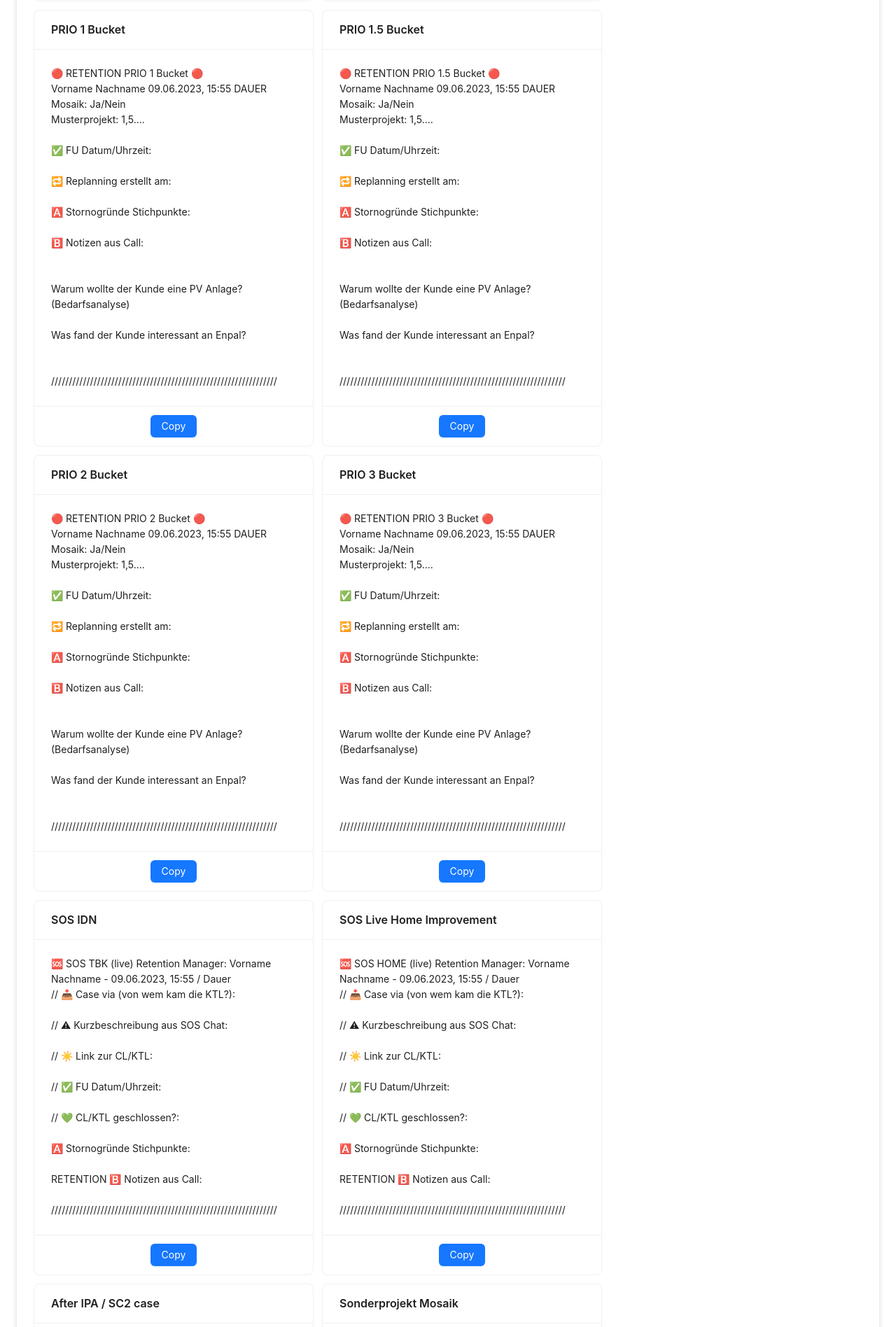
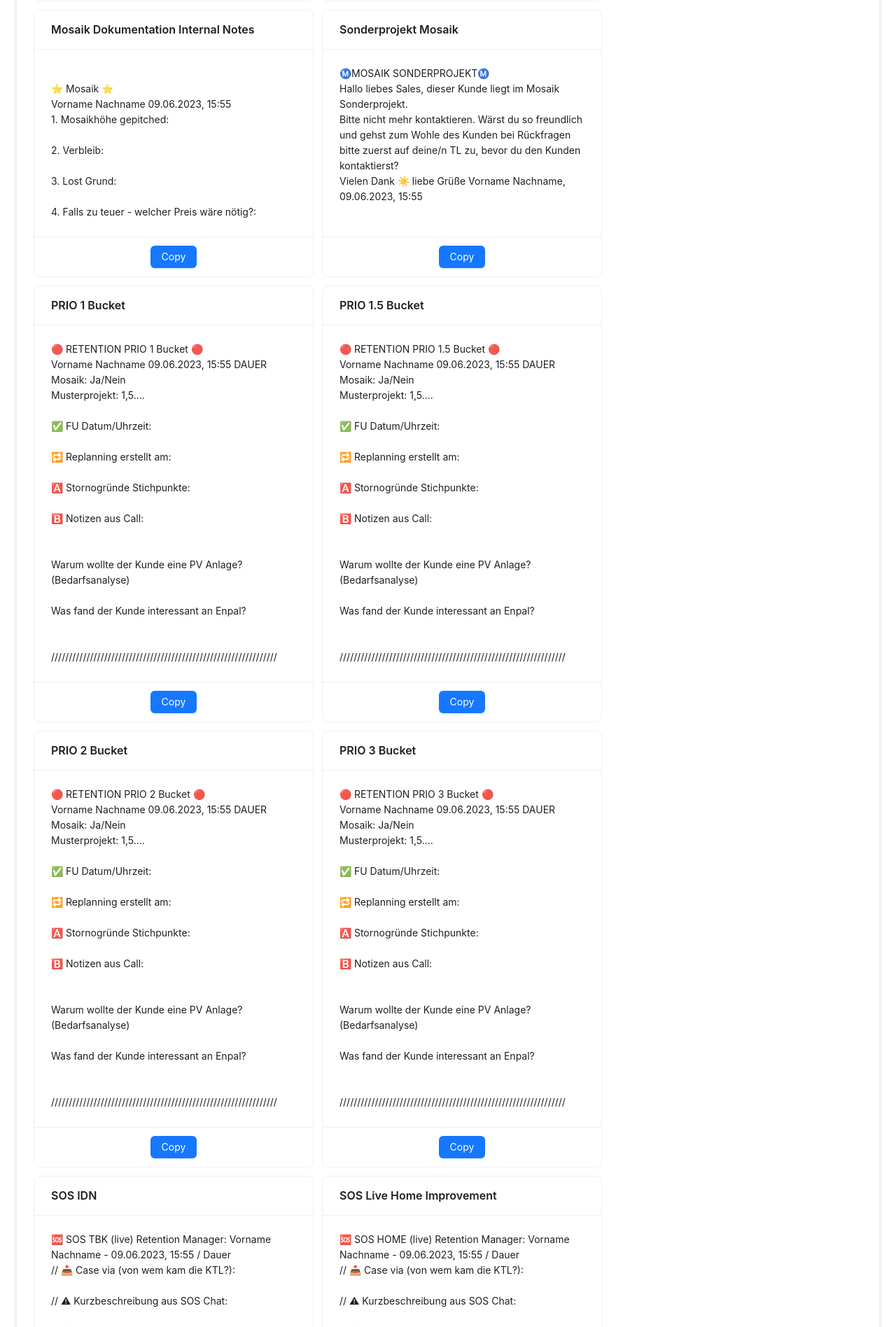
Before and after one commit to marcomuser/clippy, a React (Vite) app: page / in a window 1280 px wide. Shown: the part 704-2600 px from the top of the page at 70% size. Built offline with nearby package versions, Linux system fonts and the light colour scheme.

Commit message:
Update CopyCards.tsx

```diff
--- a/src/components/CopyCards/CopyCards.tsx
+++ b/src/components/CopyCards/CopyCards.tsx
@@ -28,7 +28,7 @@
   return (
     <section className={styles.cards}>
       <CopyCard form={form} title="Nicht erreicht">
-        <br /> NE {firstName} {surname} {dateTime} ❌
+        <br />  {firstName} {surname} {dateTime} ❌ Nicht erreicht
       </CopyCard>
 
       <CopyCard form={form} title="Kunde noch nicht erreicht">
@@ -46,6 +46,32 @@
         <br />
         ////////////////////////////////////////////////////////////////
       </CopyCard>
+
+  <CopyCard form={form} title="Mosaik Dokumentation Internal Notes">
+        <br /> ⭐ Mosaik ⭐
+    <br /> {firstName} {surname} {dateTime}
+    <br /> 1. Mosaikhöhe gepitched:
+    <br />
+    <br /> 2. Verbleib:
+    <br />
+    <br /> 3. Lost Grund:
+    <br />
+    <br /> 4. Falls zu teuer - welcher Preis wäre nötig?:
+    <br />
+
+      </CopyCard>
+
+
+<CopyCard form={form} title="Sonderprojekt Mosaik">
+        Ⓜ️MOSAIK SONDERPROJEKTⓂ️
+        <br />
+        Hallo liebes Sales, dieser Kunde liegt im Mosaik Sonderprojekt.
+        <br /> Bitte nicht mehr kontaktieren. Wärst du so freundlich und gehst zum
+        Wohle des Kunden bei Rückfragen bitte zuerst auf deine/n TL zu, bevor du
+        den Kunden kontaktierst?
+        <br /> Vielen Dank ☀️ liebe Grüße {firstName} {surname}, {dateTime}
+      </CopyCard>
+
 
 <CopyCard form={form} title="PRIO 1 Bucket">
         🔴 RETENTION PRIO 1 Bucket 🔴 <br />
@@ -189,27 +215,7 @@
         ////////////////////////////////////////////////////////////////
       </CopyCard>
 
-      <CopyCard form={form} title="After IPA / SC2 case ">
-        ☀️Kunde im Retention Prozess ☀️
-        <br />
-        Hallo liebe/r Seller/in 🙂, dieser Kunde wurde vom Retention
-        zurückgewonnen. Deshalb übernimmt Retention die weitere Kommunikation
-        und diesen SC2, samt Terminierung. Wärst du so freundlich und gehst zum
-        Wohle des Kunden bei Rückfragen bitte zuerst auf deine/n TL zu, bevor du
-        den Kunden kontaktierst? Dein/e TL ist herzlich eingeladen sich beim Retention Lead zu melden, falls es Fragen gibt.
-        <br />
-        Vielen Dank und liebe Grüße {firstName} {surname}, {dateTime}
-      </CopyCard>
 
-       <CopyCard form={form} title="Sonderprojekt Mosaik">
-        Ⓜ️MOSAIK SONDERPROJEKTⓂ️
-        <br />
-        Hallo liebes Sales, dieser Kunde liegt im Mosaik Sonderprojekt.
-        <br /> Bitte nicht mehr kontaktieren.
-        <br /> Vielen Dank ☀️
-        <br />
-        Vielen Dank und liebe Grüße {firstName} {surname}, {dateTime}
-      </CopyCard>
     </section>
   );
 };
```
